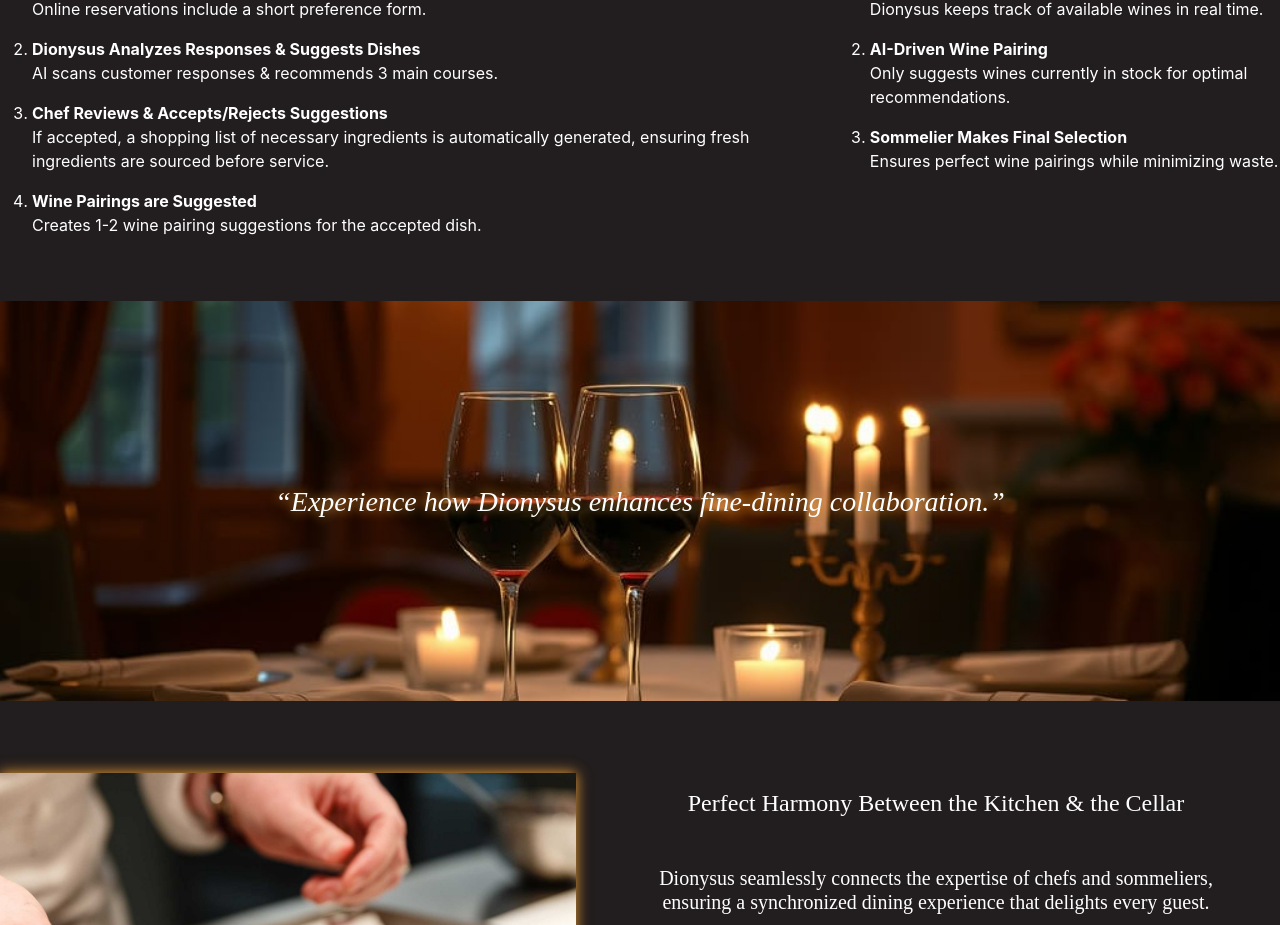
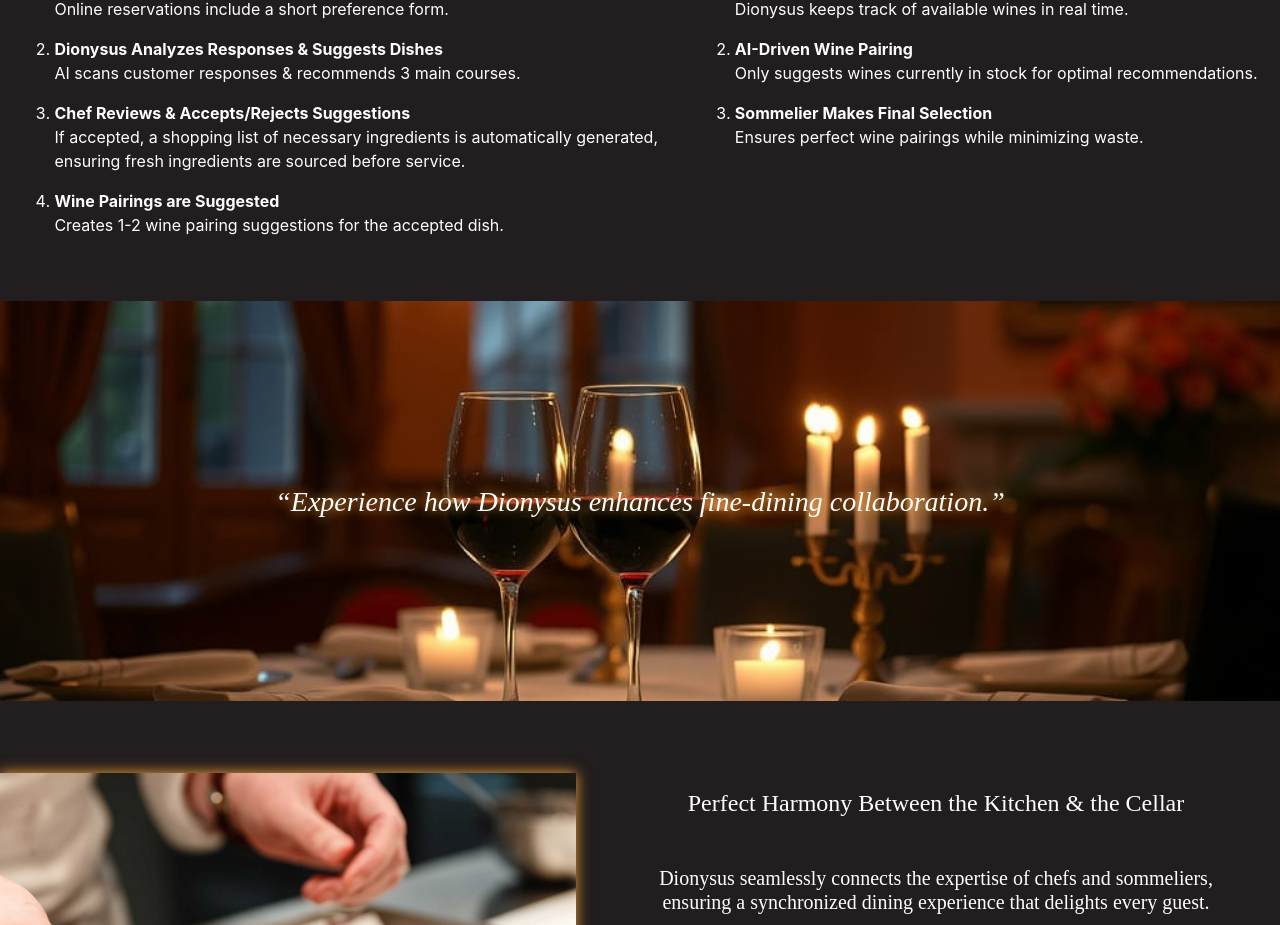
Before and after one commit to aulona-babalija/dionysus, a React (Create React App) app: page / in a window 1280 px wide. Shown: the part 1339-2264 px from the top of the page. Built offline with nearby package versions, Linux system fonts and the light colour scheme.

Commit message:
Update HowItWorks.js

```diff
--- a/src/components/Home/HowItWorks/HowItWorks.js
+++ b/src/components/Home/HowItWorks/HowItWorks.js
@@ -21,8 +21,10 @@
                         <strong>Chef Reviews & Accepts/Rejects Suggestions</strong>
                         <p>
                             If accepted, a shopping list of necessary ingredients
-                            is automatically generated, ensuring fresh
-                            ingredients are sourced before service.
+                            is automatically generated,
+                            <p>
+                                ensuring fresh ingredients are sourced before service.
+                            </p>
                         </p>
                     </li>
                     <li data-aos="fade-up">
```
